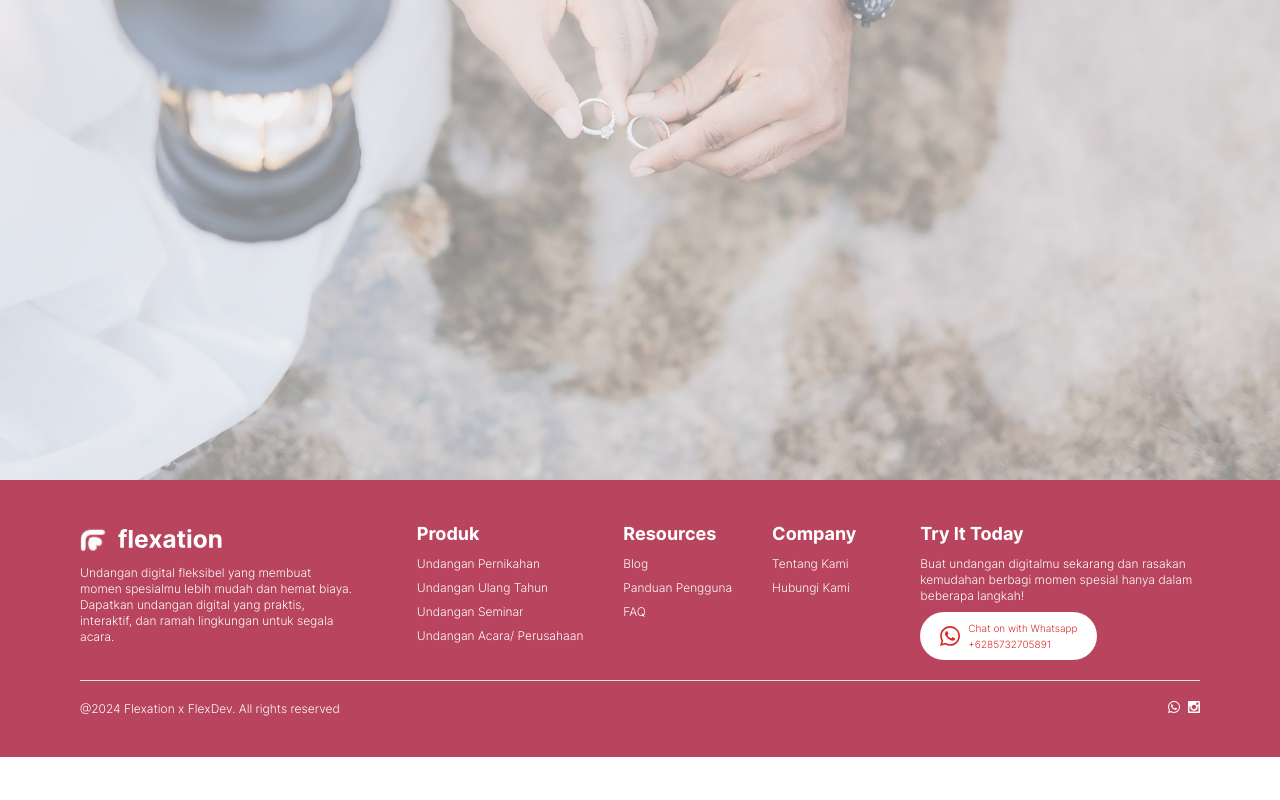
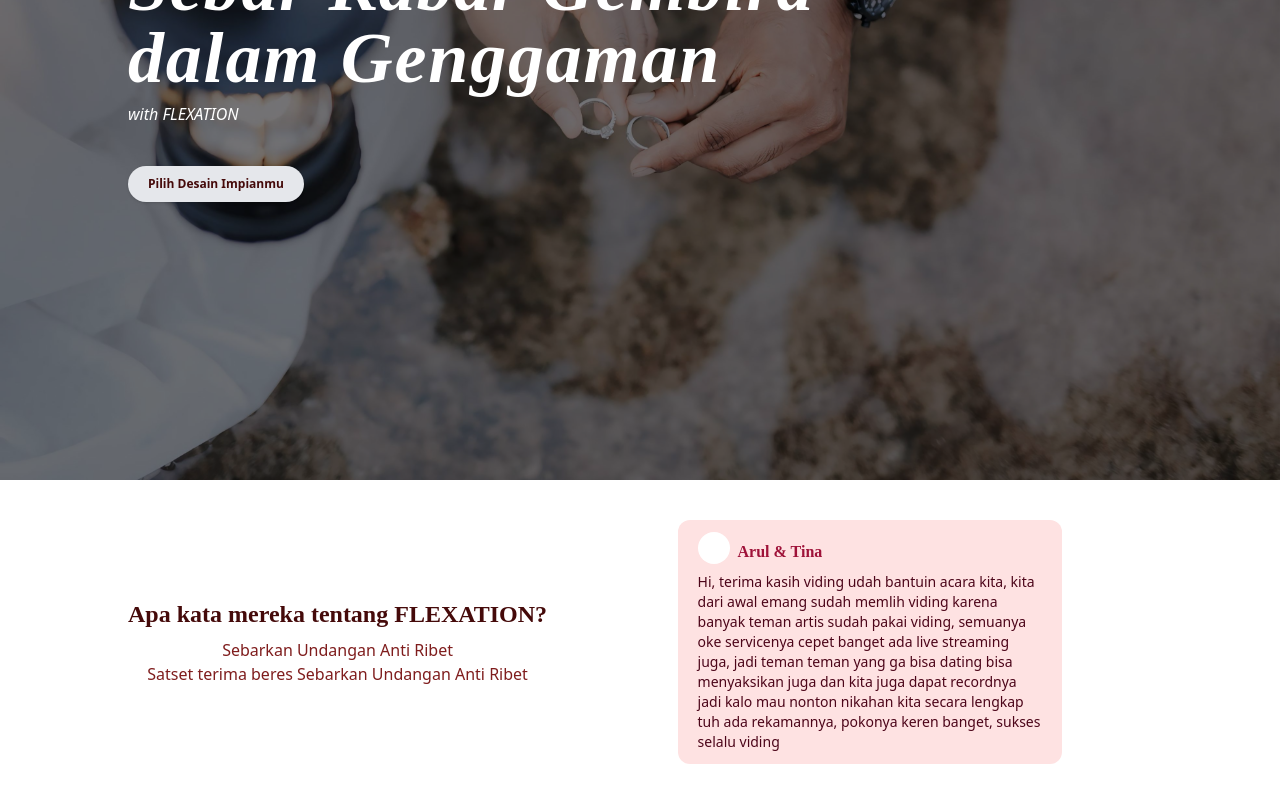
Before and after one commit to Flex-IT-Solution/fe-customer-site-flexation, a Next.js app: page / in a window 1280 px wide. Shown: the part 320-1120 px from the top of the page. Before the commit the page ends 1077 px from the top, so only its background shows below. Built offline with nearby package versions, Linux system fonts and the light colour scheme.

Commit message:
F-01 : update testimoni

```diff
--- a/src/app/layout.tsx
+++ b/src/app/layout.tsx
@@ -58,12 +58,12 @@ export default function RootLayout({
   children: React.ReactNode;
 }) {
   return (
-    <html>
+    <html className='scroll-smooth'>
       <body className='no-scrollbar relative overflow-x-hidden'>
         <div className='fixed left-0 right-0 top-0 z-50'>
           <Navbar />
         </div>
-        <div className='min-h-16'>{children}</div>
+        <div className=''>{children}</div>
         <div className='fixed bottom-2 left-0 right-0 z-50 lg:hidden'>
           <BottomMenu />
         </div>
--- a/src/app/page.tsx
+++ b/src/app/page.tsx
@@ -1,6 +1,8 @@
 'use client';
 import * as React from 'react';
 import '@/lib/env';
+
+import { Button } from '@/components/ui/button';
 
 /**
  * SVGR Support
@@ -16,8 +18,58 @@ import '@/lib/env';
 
 export default function HomePage() {
   return (
-    <div className='relative h-screen bg-[url(/images/banner.jpeg)] bg-cover bg-center'>
-      <div className='absolute inset-0 z-10 min-h-screen bg-white opacity-50'></div>
+    <div>
+      <div className='relative h-screen bg-[url(/images/banner.jpeg)] bg-cover bg-center'>
+        <div className='absolute inset-0 z-10 min-h-screen bg-black opacity-50'></div>
+
+        {/* banner  */}
+        <div className='relative z-20 grid min-h-screen content-center px-10 italic text-white lg:px-32'>
+          <div>
+            <div className='text-sm md:text-base'>Invitation Wedding</div>
+            <div className='py-2 font-secondary text-3xl font-bold tracking-wide md:text-5xl lg:text-7xl'>
+              Sebar Kabar Gembira <br />
+              dalam Genggaman
+            </div>
+            <div className='text-sm md:text-base'>with FLEXATION</div>
+          </div>
+
+          <div className='py-10'>
+            <Button className='scroll-button rounded-full bg-gray-200 px-5 py-3 text-xs font-semibold text-red-950 transition duration-200 ease-in-out hover:bg-red-900 hover:text-white'>
+              Pilih Desain Impianmu
+            </Button>
+          </div>
+        </div>
+      </div>
+      <div className='items-center gap-10 space-y-2 p-10 px-10 md:grid md:grid-flow-col md:space-y-0 lg:px-32'>
+        <div className='w-fit space-y-2 text-center'>
+          <div className='font-secondary text-xl font-semibold text-red-950 md:text-2xl'>
+            Apa kata mereka tentang FLEXATION?
+          </div>
+          <div className='text-base text-red-900'>
+            Sebarkan Undangan Anti Ribet <br />
+            Satset terima beres Sebarkan Undangan Anti Ribet
+          </div>
+        </div>
+        <div>
+          <div className='w-fit max-w-96 space-y-2 rounded-xl bg-red-100 p-3 px-5'>
+            <div className='flex items-end space-x-2'>
+              <div className='h-8 w-8 rounded-full bg-white'></div>
+              <div className='font-secondary font-semibold text-rose-800'>
+                Arul & Tina
+              </div>
+            </div>
+            <div className='text-sm text-rose-950'>
+              Hi, terima kasih viding udah bantuin acara kita, kita dari awal
+              emang sudah memlih viding karena banyak teman artis sudah pakai
+              viding, semuanya oke servicenya cepet banget ada live streaming
+              juga, jadi teman teman yang ga bisa dating bisa menyaksikan juga
+              dan kita juga dapat recordnya jadi kalo mau nonton nikahan kita
+              secara lengkap tuh ada rekamannya, pokonya keren banget, sukses
+              selalu viding
+            </div>
+          </div>
+        </div>
+      </div>
     </div>
   );
 }
--- a/src/styles/globals.css
+++ b/src/styles/globals.css
@@ -1,4 +1,5 @@
 @import url('https://fonts.googleapis.com/css2?family=Libre+Baskerville:ital,wght@0,400;0,700;1,400&display=swap');
+@import url('https://fonts.googleapis.com/css2?family=Cormorant:ital,wght@0,300..700;1,300..700&display=swap');
 
 @tailwind base;
 @tailwind components;
@@ -121,7 +122,7 @@
 }
 
 @layer base {
-  * {
+  ` * {
     @apply border-border font-primary;
   }
   body {
--- a/tailwind.config.ts
+++ b/tailwind.config.ts
@@ -8,6 +8,7 @@ export default {
     extend: {
       fontFamily: {
         primary: ['Inter', ...defaultTheme.fontFamily.sans],
+        secondary: ['Cormorant Infant', 'serif'],
       },
       colors: {
         primary: {
```
Also changed, not shown: public/fonts/cormorant.woff2 (added).
